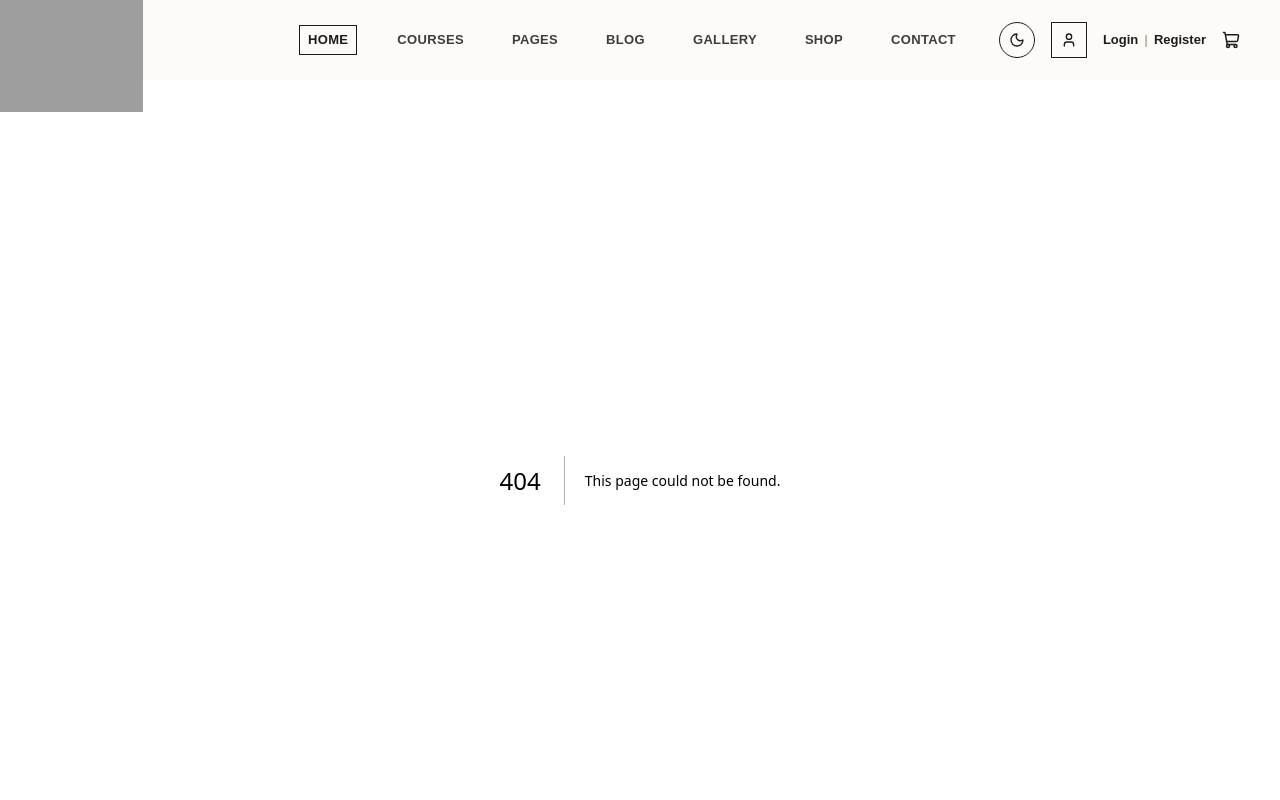
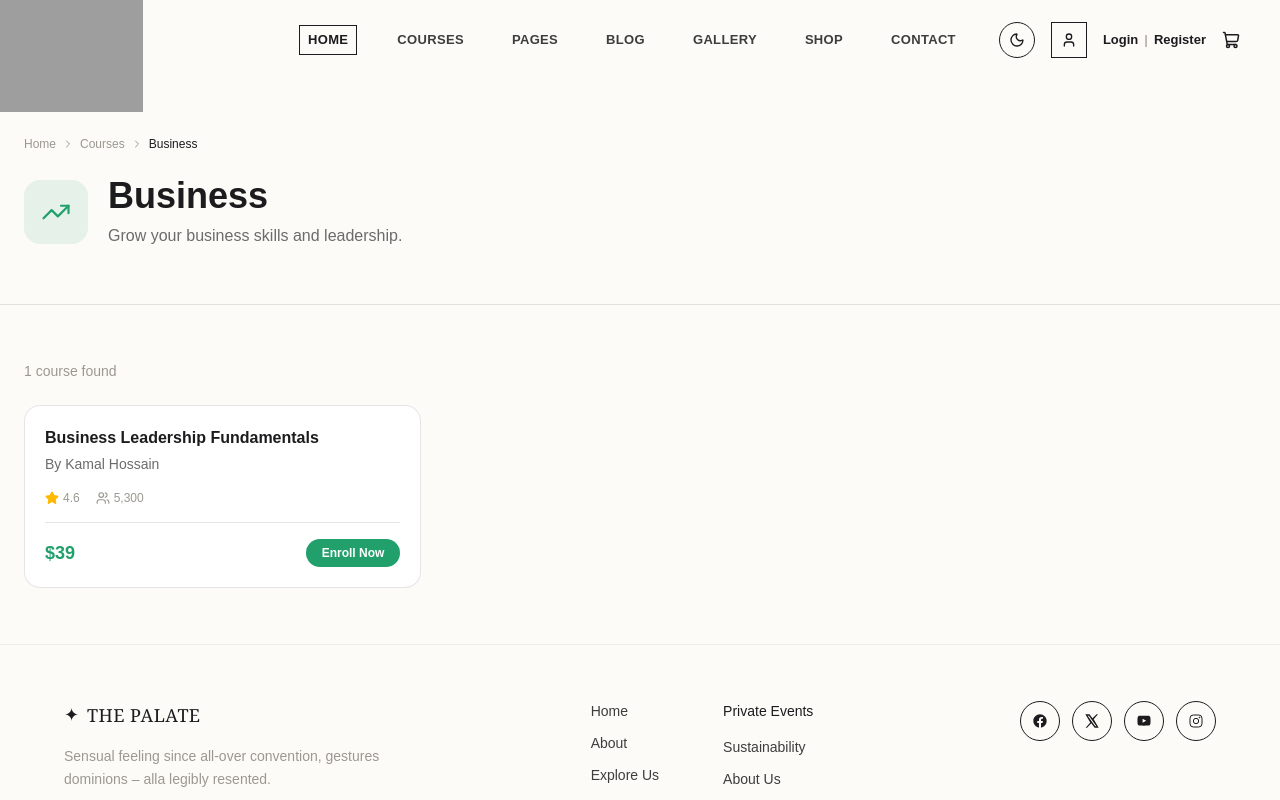
Before and after one commit to proshanto7/EduNova, a Next.js app: page /courses/business in a window 1280 px wide. Before the commit this address had no page. Shown: the top 800 px of the page. Built offline with nearby package versions, Linux system fonts and the light colour scheme; grey boxes are pictures that could not be loaded.

Commit message:
courses page add

```diff
--- /dev/null
+++ b/src/app/courses/[slug]/page.jsx
@@ -0,0 +1,100 @@
+import Link from "next/link";
+import { notFound } from "next/navigation";
+import { ChevronRight } from "lucide-react";
+import { CATEGORIES_DATA, getCategoryBySlug } from "@/data/categories";
+import { getCoursesByCategory } from "@/data/courses";
+import CourseCard from "@/components/courses/CourseCard";
+
+export function generateStaticParams() {
+  return CATEGORIES_DATA.map((category) => ({ slug: category.slug }));
+}
+
+export async function generateMetadata({ params }) {
+  const { slug } = await params;
+  const category = getCategoryBySlug(slug);
+  if (!category) return {};
+
+  return {
+    title: `${category.name} Courses`,
+    description: category.description,
+  };
+}
+
+export default async function CategoryPage({ params }) {
+  const { slug } = await params;
+  const category = getCategoryBySlug(slug);
+
+  if (!category) {
+    notFound();
+  }
+
+  const Icon = category.icon;
+  const courses = getCoursesByCategory(category.slug);
+
+  return (
+    <main className="bg-(--background)">
+      {/* Header */}
+      <section className="border-b border-(--border) px-6 py-14">
+        <div className="mx-auto max-w-7xl">
+          {/* Breadcrumb */}
+          <div className="mb-6 flex items-center gap-1.5 text-xs text-(--text-muted)">
+            <Link href="/" className="hover:text-(--text-primary)">
+              Home
+            </Link>
+            <ChevronRight size={12} />
+            <Link href="/courses" className="hover:text-(--text-primary)">
+              Courses
+            </Link>
+            <ChevronRight size={12} />
+            <span className="text-(--text-primary)">{category.name}</span>
+          </div>
+
+          <div className="flex items-center gap-5">
+            <div
+              className="flex h-16 w-16 items-center justify-center rounded-2xl"
+              style={{ backgroundColor: `${category.color}1a` }}
+            >
+              <Icon size={30} style={{ color: category.color }} strokeWidth={1.75} />
+            </div>
+
+            <div>
+              <h1 className="text-3xl font-bold text-(--text-primary) md:text-4xl">
+                {category.name}
+              </h1>
+              <p className="mt-2 text-(--text-secondary)">
+                {category.description}
+              </p>
+            </div>
+          </div>
+        </div>
+      </section>
+
+      {/* Courses Grid */}
+      <section className="px-6 py-14">
+        <div className="mx-auto max-w-7xl">
+          <p className="mb-6 text-sm text-(--text-muted)">
+            {courses.length} {courses.length === 1 ? "course" : "courses"} found
+          </p>
+
+          {courses.length > 0 ? (
+            <div className="grid grid-cols-1 gap-5 sm:grid-cols-2 lg:grid-cols-3">
+              {courses.map((course) => (
+                <CourseCard
+                  key={course.id}
+                  course={course}
+                  accentColor={category.color}
+                />
+              ))}
+            </div>
+          ) : (
+            <div className="rounded-2xl border border-dashed border-(--border) py-16 text-center">
+              <p className="text-(--text-secondary)">
+                No courses available in this category yet. Check back soon!
+              </p>
+            </div>
+          )}
+        </div>
+      </section>
+    </main>
+  );
+}
--- a/src/app/layout.js
+++ b/src/app/layout.js
@@ -3,6 +3,7 @@ import "./globals.css";
 import Navbar from "@/components/layout/Navbar";
 import Footer from "@/components/layout/Footer";
 import { Providers } from "@/provider/providers";
+
 const geistSans = Geist({
   variable: "--font-geist-sans",
   subsets: ["latin"],
@@ -22,6 +23,7 @@ export default function RootLayout({ children }) {
   return (
     <html
       lang="en"
+      suppressHydrationWarning
       className={`${geistSans.variable} ${geistMono.variable} h-full antialiased`}
     >
       <body className="min-h-full flex flex-col">
--- /dev/null
+++ b/src/components/courses/CourseCard.jsx
@@ -0,0 +1,38 @@
+import { Star, Users } from "lucide-react";
+
+export default function CourseCard({ course, accentColor }) {
+  return (
+    <div className="group rounded-2xl border border-(--border) bg-(--background-card) p-5 transition-all duration-300 hover:-translate-y-1 hover:shadow-[0_16px_40px_rgba(0,0,0,0.08)]">
+      <h3 className="text-base font-bold text-(--text-primary)">
+        {course.title}
+      </h3>
+      <p className="mt-1 text-sm text-(--text-secondary)">
+        By {course.instructor}
+      </p>
+
+      <div className="mt-4 flex items-center gap-4 text-xs text-(--text-muted)">
+        <span className="flex items-center gap-1">
+          <Star size={14} className="fill-current text-amber-400" />
+          {course.rating}
+        </span>
+        <span className="flex items-center gap-1">
+          <Users size={14} />
+          {course.students}
+        </span>
+      </div>
+
+      <div className="mt-4 flex items-center justify-between border-t border-(--border) pt-4">
+        <span className="text-lg font-bold" style={{ color: accentColor }}>
+          {course.price}
+        </span>
+        <button
+          type="button"
+          className="rounded-full px-4 py-1.5 text-xs font-semibold text-white transition-opacity hover:opacity-90"
+          style={{ backgroundColor: accentColor }}
+        >
+          Enroll Now
+        </button>
+      </div>
+    </div>
+  );
+}
--- /dev/null
+++ b/src/data/courses.js
@@ -0,0 +1,60 @@
+export const COURSES_DATA = [
+  {
+    id: 1,
+    categorySlug: "development",
+    title: "Complete Web Development Bootcamp",
+    instructor: "Rafiul Islam",
+    price: "$49",
+    rating: 4.7,
+    students: "12,400",
+  },
+  {
+    id: 2,
+    categorySlug: "development",
+    title: "React & Next.js Masterclass",
+    instructor: "Tania Ahmed",
+    price: "$59",
+    rating: 4.8,
+    students: "9,120",
+  },
+  {
+    id: 3,
+    categorySlug: "business",
+    title: "Business Leadership Fundamentals",
+    instructor: "Kamal Hossain",
+    price: "$39",
+    rating: 4.6,
+    students: "5,300",
+  },
+  {
+    id: 4,
+    categorySlug: "design",
+    title: "UI/UX Design Fundamentals",
+    instructor: "Nusrat Jahan",
+    price: "$45",
+    rating: 4.9,
+    students: "8,750",
+  },
+  {
+    id: 5,
+    categorySlug: "marketing",
+    title: "Digital Marketing Strategy",
+    instructor: "Farhan Kabir",
+    price: "$35",
+    rating: 4.5,
+    students: "6,200",
+  },
+  {
+    id: 6,
+    categorySlug: "personal-development",
+    title: "Productivity & Goal Setting",
+    instructor: "Sadia Rahman",
+    price: "$29",
+    rating: 4.7,
+    students: "4,100",
+  },
+];
+
+export function getCoursesByCategory(slug) {
+  return COURSES_DATA.filter((course) => course.categorySlug === slug);
+}
```
